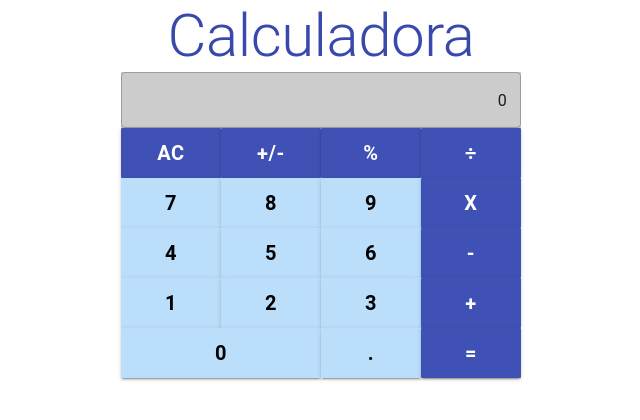
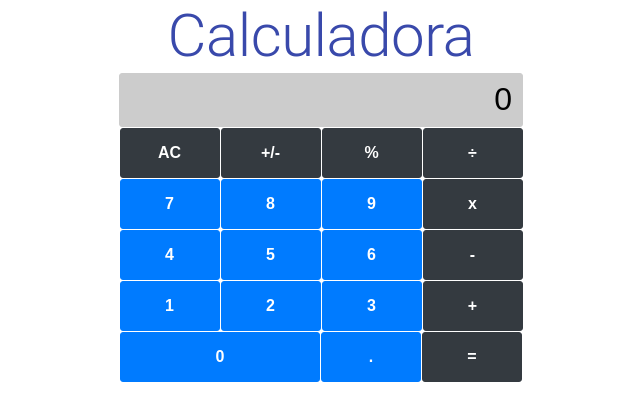
Before and after one commit to vcnsiqueira/React_calculator, a React (Create React App) app: page / in a window 1280 px wide. Shown: the top 420 px of the page, without its empty margins (319-959 px from the left). Built offline with nearby package versions, Linux system fonts and the light colour scheme.

Commit message:
Changing the buttons and the display from material-ui to styled-components

```diff
--- a/src/App.js
+++ b/src/App.js
@@ -1,9 +1,9 @@
 import React,  { Component, Fragment } from 'react';
 import './App.css';
 
-import Title from './Components/Title/Title'
-import CustomButton from './Components/CustomButton/CustomButton';
-import Display from './Components/Display/Display';
+import Title from './Components/Title/Title';
+import MyButton from './Components/CustomButton/MyButton';
+import MyDisplay from './Components/Display/MyDisplay';
 import Container from '@material-ui/core/Container';
 
 class App extends Component {
@@ -107,7 +107,7 @@ class App extends Component {
     let number = this.state.currentFactor;
     this.state.currentOperation === '' ? number = `0.` : number = `${number}$.`
     this.setState({
-      currentFactor: number,
+      currentFactor: parseFloat(number),
       lastClickIsNumber: true
     });
   }
@@ -175,39 +175,37 @@ class App extends Component {
         <Container className="calculator">
           <Title title={'Calculadora'}/>
           <div>
-            <Display onChange={this.handleDisplay} value={this.state.currentFactor}/>
+            <MyDisplay onChange={this.handleDisplay} value={this.state.currentFactor}/>
           </div>
           <div>
-            <CustomButton type='Operation' size='1' onClick={this.handleDelete} buttonTitle={deleteButton}/>
-            <CustomButton type='Operation' size='1' onClick={this.handleChangeSignButton} buttonTitle='+/-'/>
-            <CustomButton type='Operation' size='1' onClick={this.handlePercentButton} buttonTitle='%'/>
-            <CustomButton type='Operation' size='1' onClick={this.handleOperationButton} buttonTitle='÷'/>
+            <MyButton backgroundColor="dark" variant="solid" size='1' onClick={this.handleDelete}>{deleteButton}</MyButton>
+            <MyButton backgroundColor="dark" variant="solid" size='1' onClick={this.handleChangeSignButton}>+/-</MyButton>
+            <MyButton backgroundColor="dark" variant="solid" size='1' onClick={this.handlePercentButton}>%</MyButton>
+            <MyButton backgroundColor="dark" variant="solid" id='/' size='1' onClick={event => this.handleOperationButton(event, '/')}>÷</MyButton>
           </div>
           <div>
-            <CustomButton id="7" type="Normal" size='1' onClick={this.handleNumberButton} buttonTitle='7'/>
-            <CustomButton id="8" type="Normal" size='1' onClick={this.handleNumberButton} buttonTitle='8'/>
-            <CustomButton id="9" type="Normal" size='1' onClick={this.handleNumberButton} buttonTitle='9'/>
-            <CustomButton id="*" type="Operation" size='1' onClick={this.handleOperationButton} buttonTitle='x'/>
+            <MyButton backgroundColor="primary" variant="solid" id="7" type="Normal" size='1' onClick={event => this.handleNumberButton(event, '7')}>7</MyButton>
+            <MyButton backgroundColor="primary" variant="solid" id="8" type="Normal" size='1' onClick={event => this.handleNumberButton(event, '8')}>8</MyButton>
+            <MyButton backgroundColor="primary" variant="solid" id="9" type="Normal" size='1' onClick={event => this.handleNumberButton(event, '9')}>9</MyButton>
+            <MyButton backgroundColor="dark" variant="solid" id="*" size='1' onClick={event => this.handleOperationButton(event, '*')}>x</MyButton>
           </div>
           <div>
-            <CustomButton id="4" type="Normal" size='1' onClick={this.handleNumberButton} buttonTitle='4'/>
-            <CustomButton id="5" type="Normal" size='1' onClick={this.handleNumberButton} buttonTitle='5'/>
-            <CustomButton id="6" type="Normal" size='1' onClick={this.handleNumberButton} buttonTitle='6'/>
-            <CustomButton id="-" type="Operation" size='1' onClick={this.handleOperationButton} buttonTitle='-'/>
+            <MyButton backgroundColor="primary" variant="solid" id="4" type="Normal" size='1' onClick={event => this.handleNumberButton(event, '4')}>4</MyButton>
+            <MyButton backgroundColor="primary" variant="solid" id="5" type="Normal" size='1' onClick={event => this.handleNumberButton(event, '5')}>5</MyButton>
+            <MyButton backgroundColor="primary" variant="solid" id="6" type="Normal" size='1' onClick={event => this.handleNumberButton(event, '6')}>6</MyButton>
+            <MyButton backgroundColor="dark" variant="solid" id="-" size='1' onClick={event => this.handleOperationButton(event, '-')}>-</MyButton>
           </div>
           <div>
-            <CustomButton id="1" type="Normal" size='1' onClick={this.handleNumberButton} buttonTitle='1'/>
-            <CustomButton id="2" type="Normal" size='1' onClick={this.handleNumberButton} buttonTitle='2'/>
-            <CustomButton id="3" type="Normal" size='1' onClick={this.handleNumberButton} buttonTitle='3'/>
-            <CustomButton id="+" type="Operation" size='1' onClick={this.handleOperationButton} buttonTitle='+'/>
+            <MyButton backgroundColor="primary" variant="solid" id="1" type="Normal" size='1' onClick={event => this.handleNumberButton(event, '1')}>1</MyButton>
+            <MyButton backgroundColor="primary" variant="solid" id="2" type="Normal" size='1' onClick={event => this.handleNumberButton(event, '2')}>2</MyButton>
+            <MyButton backgroundColor="primary" variant="solid" id="3" type="Normal" size='1' onClick={event => this.handleNumberButton(event, '3')}>3</MyButton>
+            <MyButton backgroundColor="dark" variant="solid" id="+" size='1' onClick={event => this.handleOperationButton(event, '+')}>+</MyButton>
           </div>
           <div>
-            <CustomButton id="0" type="Normal" size='2' onClick={this.handleNumberButton} buttonTitle='0'/>
-            <CustomButton id="point" type="Normal" size='1' onClick={this.handlePointButton} buttonTitle='.'/>
-            <CustomButton id="=" type="Operation" size='1' onClick={this.handleEqualButton} buttonTitle='='/>
+            <MyButton backgroundColor="primary" variant="solid" id="0" type="Normal" size='2' onClick={event => this.handleNumberButton(event, '0')}>0</MyButton>
+            <MyButton backgroundColor="primary" variant="solid" id="point" type="Normal" size='1' onClick={this.handlePointButton}>.</MyButton>
+            <MyButton backgroundColor="dark" variant="solid" id="=" size='1' onClick={this.handleEqualButton}>=</MyButton>
           </div>
-          <Container>
-          </Container>
         </Container>
       </Fragment>
     );
--- a/src/Components/CustomButton/MyButton.js
+++ b/src/Components/CustomButton/MyButton.js
@@ -1,13 +1,96 @@
 import styled from 'styled-components';
 
 const MyButton = styled.button`
-    background: #AAAAAA;
-    border: 2px solid #AAAAAA;
+    background-color: ${props => {
+        if(props.variant === 'solid') {
+            switch(props.backgroundColor) {
+                case 'primary':
+                    return '#007BFF';
+                case 'secondary':
+                    return '#6C757D';
+                case 'sucess':
+                    return '#28A745';
+                case 'danger':
+                    return '#DC3545';
+                case 'warning':
+                    return '#FFC107';
+                case 'info':
+                    return '#17A2B8';
+                case 'dark':
+                    return '#343A40';
+                case props.backgroundColor:
+                    return props.backgroundColor;
+                default:
+                    return '#CCCCCC';
+            }
+        } else {
+            return '#FFFFFF';
+        }
+    }};
+    border: ${props => props.borderSize ? props.borderSize : '1px'} solid ${props => {
+        switch(props.backgroundColor) {
+            case 'primary':
+                return '#007BFF';
+            case 'secondary':
+                return '#6C757D';
+            case 'sucess':
+                return '#28A745';
+            case 'danger':
+                return '#DC3545';
+            case 'warning':
+                return '#FFC107';
+            case 'info':
+                return '#17A2B8';
+            case 'dark':
+                return '#343A40';
+            case props.backgroundColor:
+                return props.backgroundColor;
+            default:
+                return '#CCCCCC';
+        }
+    }};
     border-radius: 3px;
-    color: #000000;
-    font-size: 1.2rem;
-    margin: 0 1rem;
-    padding: 0.25rem 1rem;
+    color: ${props => {
+        if(props.variant === 'solid' && props.backgroundColor !== 'warning') {
+            return '#FFFFFF';
+        } else if (props.variant === 'solid' && props.backgroundColor === 'warning') {
+            return '#000000';
+        } else {
+            switch(props.backgroundColor) {
+                case 'primary':
+                    return '#007BFF';
+                case 'secondary':
+                    return '#6C757D';
+                case 'sucess':
+                    return '#28A745';
+                case 'danger':
+                    return '#DC3545';
+                case 'warning':
+                    return '#FFC107';
+                case 'info':
+                    return '#17A2B8';
+                case 'dark':
+                    return '#343A40';
+                case props.backgroundColor:
+                    return props.backgroundColor;
+                default:
+                    return '#000000';
+            }
+        }
+    }};
+    font-size: ${props => props.fontSize === 'xlarge' ? '2.5rem' : props.fontSize === 'large' ? '1.5rem' : props.fontSize === 'small' ? '0.75rem' : '1rem'};
+    margin: 0.5px;
+    padding: 0rem;
+    width: ${props => props.size * 100}px;
+    height: 50px;
+    font-weight: bold;
+
+    &:hover {
+        background-color: #EF9A9A;
+        color: #000000;
+        border: #EF9A9A;
+        font-weight: bold;
+    }
 `;
 
 export default MyButton;
--- /dev/null
+++ b/src/Components/Display/MyDisplay.js
@@ -0,0 +1,15 @@
+import styled from 'styled-components';
+
+const MyDisplay = styled.input`
+    background-color: #CCC;
+    width: 390px;
+    height: 50px;
+    text-align: right;
+    border: solid 1px #CCC;
+    border-radius: 3px;
+    margin: 0.5px;
+    font-size: 2rem;
+    padding-right: 10px;
+`;
+
+export default MyDisplay;
```
